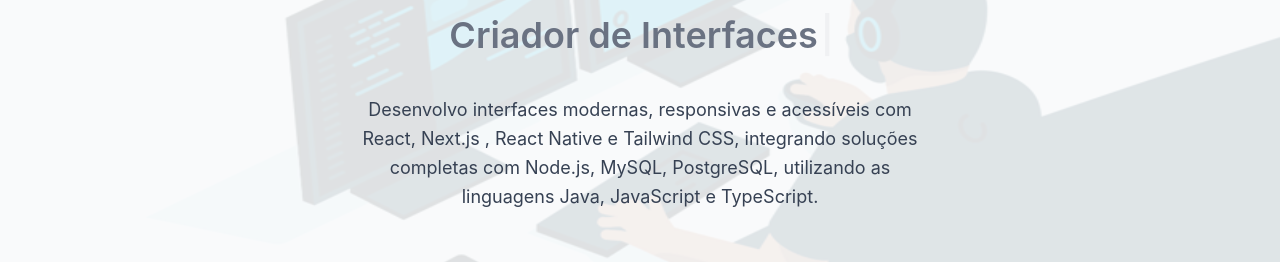
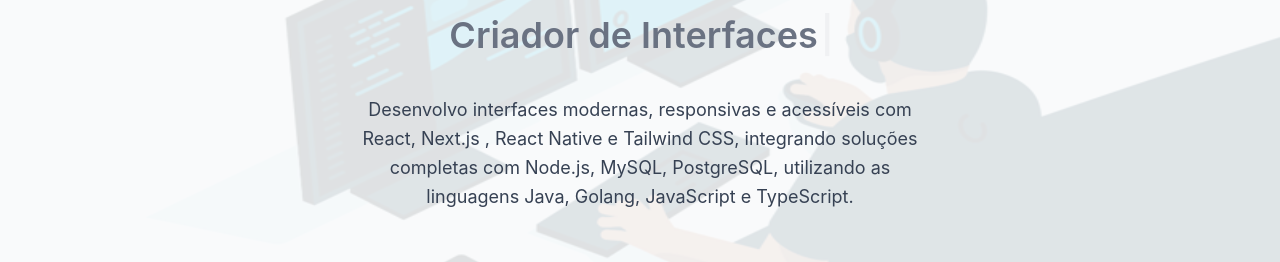
Before and after one commit to yanalmeida2411/portfolio-yan, a Next.js app: page / in a window 1280 px wide. Shown: the part 331-593 px from the top of the page. Built offline with nearby package versions, Linux system fonts and the light colour scheme.

Commit message:
style : adicionando novas stacks.

```diff
--- a/src/components/About.tsx
+++ b/src/components/About.tsx
@@ -36,13 +36,13 @@
               sou desenvolvedor Full Stack apaixonado por tecnologia e criação de interfaces intuitivas.
             </p>
             <p className="text-gray-500 leading-relaxed">
-              Desenvolvo interfaces modernas, responsivas e acessíveis utilizando <strong>React</strong>,<strong>Next.js</strong>,<strong>React Native</strong> e
+              Desenvolvo interfaces modernas, responsivas e acessíveis utilizando <strong>React</strong>, <strong>Next.js</strong>, <strong>React Native</strong> e
               <strong> Tailwind CSS</strong>,
               sempre com foco em performance e usabilidade.
               Integro soluções completas com tecnologias como <strong>Node.js</strong>,<strong> NestJS</strong>,<strong>Spring</strong>, <strong>MongoDB</strong>,
               <strong>MySQL</strong> e <strong>PostgreSQL</strong>.
                As linguagens que utilizo para criar essas experiências digitais impactantes
-              e eficientes são <strong>Java</strong> ,<strong>JavaScript</strong> e <strong>TypeScript</strong>.
+              e eficientes são <strong>Java</strong>, <strong>Golang</strong>, <strong>JavaScript</strong> e <strong>TypeScript</strong>.
             </p>
 
             <p className="text-gray-600 leading-relaxed">
--- a/src/components/Carousel.tsx
+++ b/src/components/Carousel.tsx
@@ -1,7 +1,7 @@
 'use client';
 import { useLayoutEffect, useRef } from 'react';
 import gsap from 'gsap';
-import { FaReact, FaNodeJs, FaJs, FaJava, FaGit, FaGithub } from 'react-icons/fa';
+import { FaReact, FaNodeJs, FaJs, FaJava, FaGithub } from 'react-icons/fa';
 import {
     SiNextdotjs,
     SiTailwindcss,
@@ -10,23 +10,27 @@
     SiMysql,
     SiNestjs,
     SiMongodb,
+    SiDocker,
 } from 'react-icons/si';
 import { TbBrandReactNative } from 'react-icons/tb';
+import { FaGolang } from 'react-icons/fa6';
 
 const technologies = [
     { name: 'JavaScript', icon: <FaJs className="text-yellow-400" /> },
     { name: 'TypeScript', icon: <SiTypescript className="text-blue-500" /> },
-    {name: 'Java', icon: <FaJava className="text-red-500" /> },
+    { name: 'Java', icon: <FaJava className="text-red-500" /> },
+    { name: 'Golang', icon: <FaGolang className="text-cyan-300" /> },
     { name: 'React', icon: <FaReact className="text-cyan-400" /> },
     { name: 'Next.js', icon: <SiNextdotjs className="text-black" /> },
     { name: 'Tailwind CSS', icon: <SiTailwindcss className="text-cyan-300" /> },
     { name: 'React Native', icon: <TbBrandReactNative className="text-cyan-300" /> },
     { name: 'Node.js', icon: <FaNodeJs className="text-green-500" /> },
     { name: 'NestJS', icon: <SiNestjs className="text-red-500" /> },
+    { name: 'Docker', icon: <SiDocker className="text-blue-500" /> },
     { name: 'MySQL', icon: <SiMysql className="text-orange-400" /> },
     { name: 'PostgreSQL', icon: <SiPostgresql className="text-blue-300" /> },
-    {name: 'MongoDB', icon: <SiMongodb className="text-green-400" /> },
-    {name: 'GitHub', icon: <FaGithub className="text-black" /> },
+    { name: 'MongoDB', icon: <SiMongodb className="text-green-400" /> },
+    { name: 'GitHub', icon: <FaGithub className="text-black" /> },
 ];
 
 export default function Carousel() {
@@ -40,7 +44,7 @@
             gsap.to(".carousel-track", {
                 x: `-${totalWidth}px`,
                 ease: "none",
-                duration: 15,
+                duration: 20,
                 repeat: -1,
             });
         }, carouselRef);
--- a/src/components/HeroSection.tsx
+++ b/src/components/HeroSection.tsx
@@ -36,7 +36,7 @@
               'Criador de Interfaces',
               'Web Designer',
             ]}
-            loop={true}
+            loop={false}
             cursor
             cursorStyle="|"
             typeSpeed={70}
@@ -47,7 +47,7 @@
 
         <p className="text-gray-700 max-w-xl md:text-lg mx-auto leading-relaxed">
           Desenvolvo interfaces modernas, responsivas e acessíveis com React, Next.js , React Native e Tailwind CSS,
-          integrando soluções completas com Node.js, MySQL, PostgreSQL, utilizando as linguagens Java, JavaScript e TypeScript.
+          integrando soluções completas com Node.js, MySQL, PostgreSQL, utilizando as linguagens Java, Golang, JavaScript e TypeScript.
         </p>
 
         <button
```
